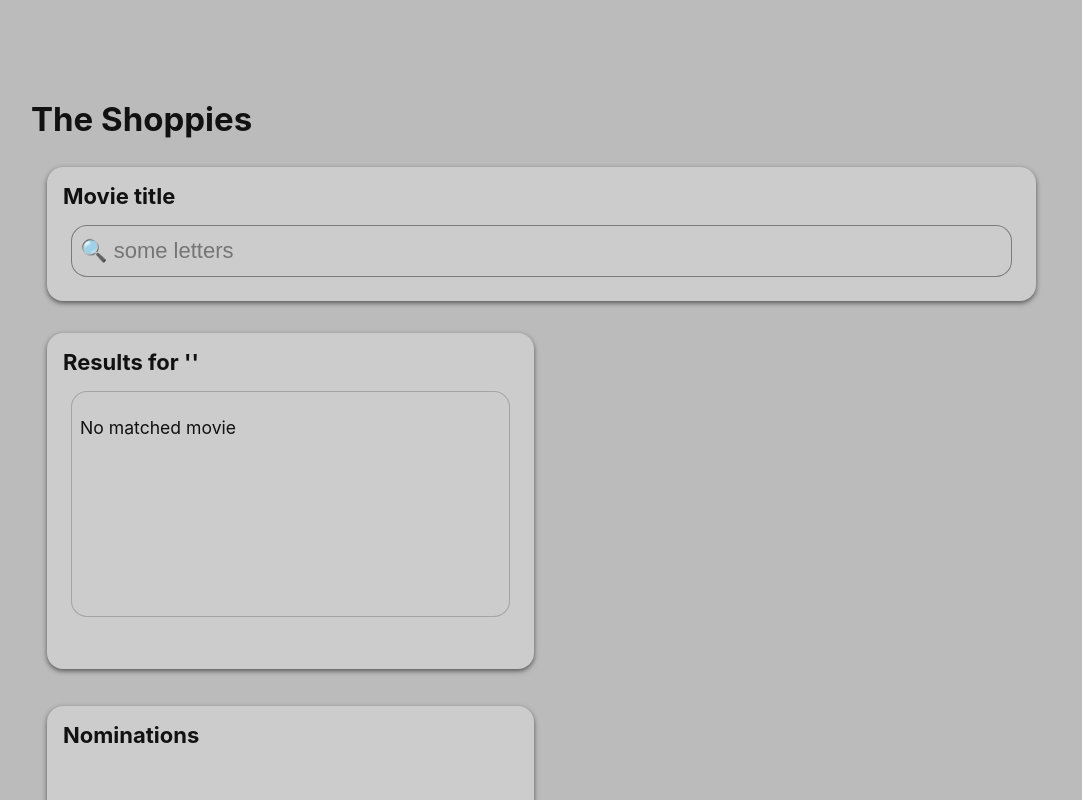
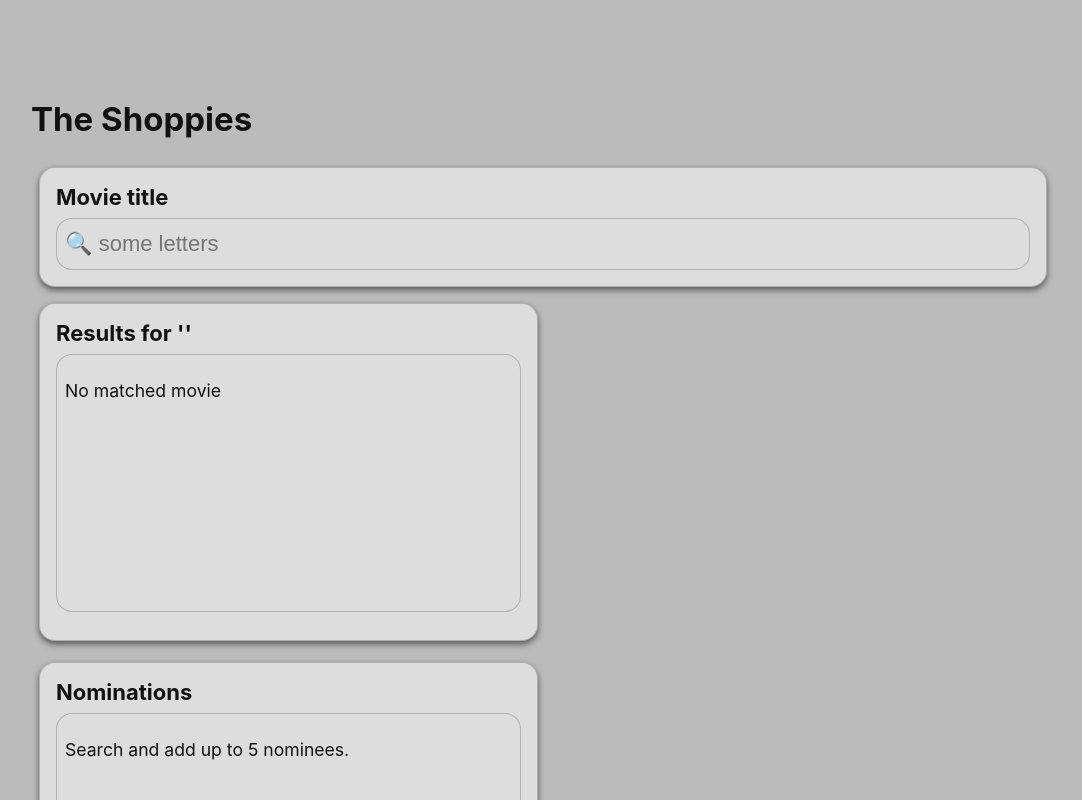
Before and after one commit to SamiaMehrdad/shopify-movies, a React (Create React App) app: page / in a window 1280 px wide. Shown: the top 800 px of the page, without its empty margins (97-1179 px from the left). Built offline with nearby package versions, Linux system fonts and the light colour scheme.

Commit message:
add and check nominees from search result

```diff
--- a/src/App.css
+++ b/src/App.css
@@ -3,9 +3,13 @@ body{
   align-items: center;
   outline: none;
   user-select: none;
-  --main: #ccc;
+  overflow: hidden;
+  --main: #ddd;
+  --green: #0b8;
 }
-
+div{
+  /* border: 1px solid red; */
+}
 input{
   background: none;
   margin: 0;
@@ -16,6 +20,8 @@ input{
 }
 h4{
   margin: 1vh;
+  /* color: var(--green); */
+  /* text-shadow: 0 1px 4px #333; */
 }
 .App {
   text-align: left;
@@ -25,28 +31,27 @@ h4{
   width: 80%;
   font-size: calc(10px + 1.5vmin);
   margin: 5vh auto;
+  /* border: 1px solid blue; */
 }
 
 .App div{
   background-color: var(--main);
-  margin: 2vh;
+  margin: 1vh;
   padding: 1vh;
   border-radius: 2vh;
-}
-
-.wide{
-  width: 95%;
+  border: 1px solid rgba(0,0,0,.2);
 }
 
 .half{
-  width: 46%;
+  width: 47%;
   display: inline-block;
+  /* outline: 1px solid blue; */
 }
 
 .inner{
-  height: 65%;
+  height: 75%;
   overflow-y: auto;
-  border: 1px solid rgba(0,0,0,.2);
+  /* border: 1px solid rgba(0,0,0,.2); */
   /* border-radius: none;  */
   font-size: calc(8px + 1.2vmin);
 }
@@ -56,6 +61,7 @@ h4{
 
 .border{
   border: 1px solid rgba(0,0,0,.4);
+  /* border: 1px solid #eee; */
 }
 .short{
   height: 40%;
@@ -64,22 +70,27 @@ h4{
 }
 
 .shaded{
-  box-shadow: 0 2px 5px #555;
+  box-shadow: 0 3px 6px #555;
 }
 
 .nombar{
   /* border: 1px solid rgba(0,0,0,.1); */
-  cursor: pointer;
+
   padding: 2px 0;
+  border-radius: 9999px;
 }
 
 .nombar:hover{
-  /* background-color: #5ca; */
-  border-bottom: 1px solid #0a8;
+  background-color: #eee;
+  /* border-bottom: 1px solid #0a8; */
 }
 
 .nombar:hover > .hide{
-  color: #0a8;
+  color: var(--green);
+  border-left: 1px solid var(--green);
+  font-size:  calc(6px + 1vmin);
+  padding: .2vh .3vh;
+  /* text-shadow: 0 0 4px #fff; */
 }
 
 .hide{
@@ -87,4 +98,17 @@ h4{
   right: 0;
   /* border-radius: 10px 0 0 0 ; */
   float: right;
+  cursor: pointer;
 }
+
+.warning{
+  text-align: center;
+  /* background-color: #bbb; */
+  /* border: 1px solid; */
+  color: #598;
+  /* padding: 1.8vh; */
+  margin: 3vh 0 0;
+  /* border-radius: 2vh; */
+  font-weight: bold;
+  text-shadow: 0 0 4px #fff;
+}
--- a/src/App.js
+++ b/src/App.js
@@ -5,38 +5,44 @@ function App() {
 
   const [searchResult, setSearchResult] = useState([]);
   const [seed, setSeed] = useState('');
+  const [noms, setNoms] = useState([]);
 
+  //----------------------------------
   async function searchAPI( title )
   {
-    const OMDB_URL = "http://www.omdbapi.com/?apikey=27c4a699&type=movie&s=";
-    let movieTitle = title.replace(' ', '+');
+    const OMDB_URL = "http://www.omdbapi.com/?apikey=27c4a699&type=movie&s="; // base URL for calling OMDB API
+    let movieTitle = title.replace(' ', '+'); // API call needs '+' instead of space. OMDB docs
     const res = await fetch( OMDB_URL+movieTitle )
     if(res.ok)
       return res.json();
     console.log("ERROR: ", res[0]);
   }
 
+  //----------------------------------
   function formatedSearch( title )
   {
     if( title.length < 3 )
     return;
 
     searchAPI( title ).then( resObj => {
-    //console.log(resObj.Search);
       let result = [];
-    if(resObj.Search )
+      if( resObj.Search )
       resObj.Search.map( movie => {
+              // API returns duplicated results that should be filtered
+              if( result.indexOf(movie) < 0 ) // check if movie already is not in the result
+              {
                 // movie title should be limited to 40 characters + '...'
-          let data = stringLimiter(movie.Title, 37)+' ('+movie.Year+')';
+                let data = stringLimiter(movie.Title, 36) + ' (' + movie.Year + ')';
                 result.push(data);
+              }
             })
       setSearchResult([...result]);
       setSeed(title);
-    //console.log(result);
       return result;
     });
   }
 
+  //----------------------------------
   function stringLimiter( str, max )
   {
     let result = str;
@@ -46,21 +52,32 @@ function App() {
     }
     return result;
   }
-  //console.log("S+",searchResult);
+  //----------------------------------
+  function addNom(e)
+  {
+    let name = e.currentTarget.getAttribute("name");
+    if( noms.length < 5 && noms.indexOf(name) < 0 )
+      setNoms( [...noms, name] );
+  }
+  //----------------------------------
+  const remNom = (e) =>{
+
+  }
 
   return (
     <div className="App">
     <h2>The Shoppies</h2>
-    <div className="wide shaded">
+    <div className="shaded">
       <h4>Movie title</h4>
 
-      <div className="round border">
-        {'\u{1F50D}'} {/* long unicode formatting */}
+      <div className="border">
+        {'\u{1F50D}'} {/* long unicode formatting: search icon */}
         <input type="text"
                 name="search"
                 placeholder="some letters"
                 onChange={
                           e => {
+                            e.preventDefault();
                             formatedSearch(e.target.value);
                                 }
                         }
@@ -70,17 +87,44 @@ function App() {
     <div className="half shaded short">
       <h4>Results for '{seed}'</h4>
       <div className="inner">
-        {/* {formatedSearch ("mission")} */}
         {searchResult.length?
-          searchResult.map( movie=> <li className="nombar">
+          searchResult.map( (movie) => noms.indexOf(movie) < 0 ?
+                                        <li className="nombar">
                                          {movie}
-                                      <span className="hide"> Nominate></span>
-                                    </li> )
+                                         {noms.length < 5 ?
+                                           <span className="hide"
+                                                name={movie}
+                                                onClick={addNom}>
+                                             Nominate
+                                           </span>
+                                          : null}
+                                        </li>
+                                      : null
+                                     )
           : <p> No matched movie </p>}
       </div>
     </div>
     <div className="half shaded short">
       <h4>Nominations</h4>
+        <div className="inner">
+        {noms.length?
+          noms.map( nom => <li className="nombar"
+                               name={nom}>
+                            {nom}
+                            <span className="hide"
+                                  name={nom}
+                                  onClick={remNom}>
+                                   Remove
+                            </span>
+                           </li> )
+          : <p>Search and add up to 5 nominees.</p>
+        }
+        {
+         noms.length >= 5 ?
+          <p className="warning">YOU HAVE SELECTED ALL YOUR 5 NOMINEES.  </p>
+          : null
+        }
+        </div>
     </div>
   </div>
   );
```
Lines whose indentation alone changed are shown as unchanged.
